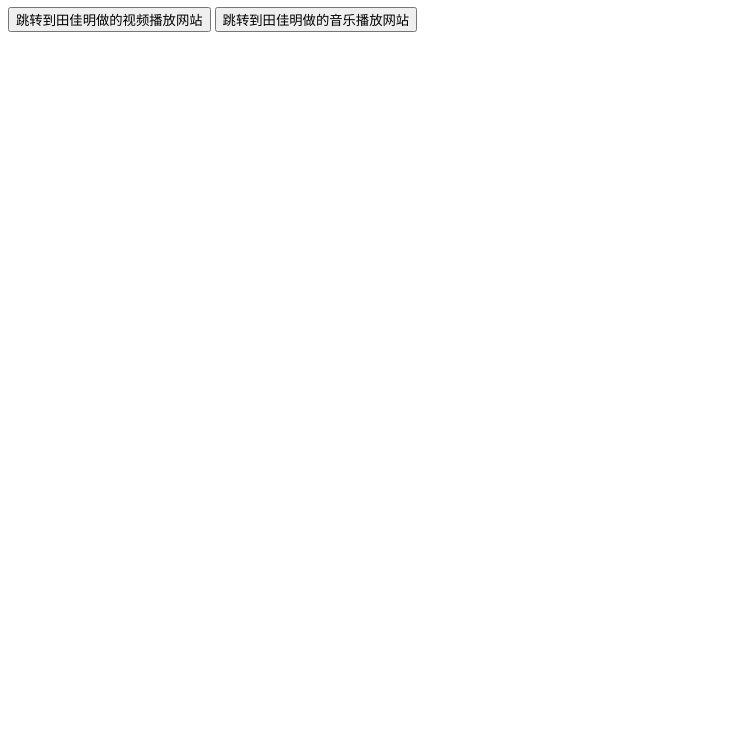
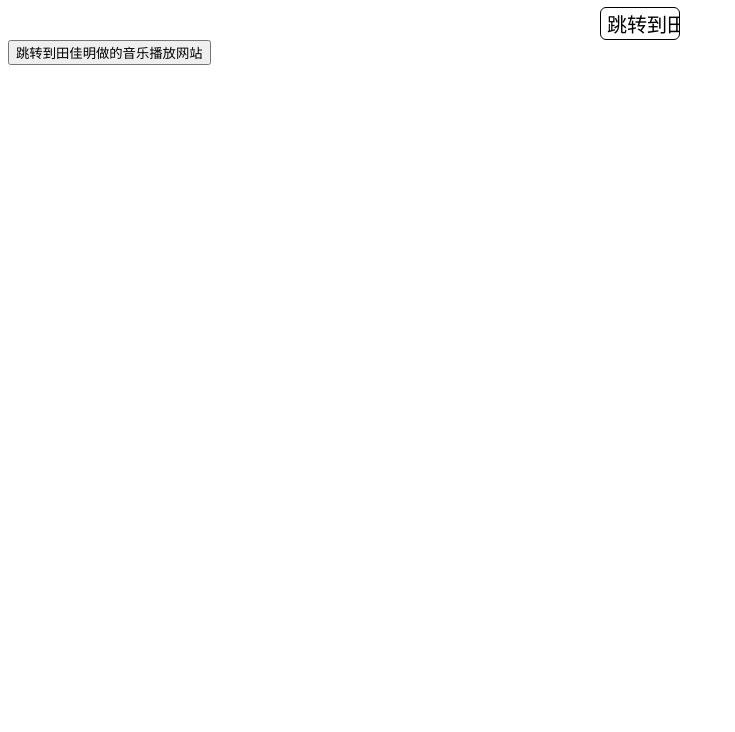
Before and after one commit to mingmingtian/mingmingtian.github.io, a plain HTML site: page index.html in a window 1280 px wide. Shown: the part 68-800 px from the top of the page, without its empty margins (0-735 px from the left). Drawn offline with Linux system fonts and the light colour scheme.

Commit message:
Update index.html

```diff
--- a/index.html
+++ b/index.html
@@ -1,3 +1,15 @@
 <h1>这里是田佳明的豪华网站 </h1>
-<input type="button" name="" id="" value="跳转到田佳明做的视频播放网站" onclick="javascrtpt:window.location.href='https://www.bilibili.com/'"/>
+<input style type="button" name="" id="bid" value="跳转到田佳明做的视频播放网站" onclick="javascrtpt:window.location.href='https://www.bilibili.com/'"/>
 <input type="button" name="" id="" value="跳转到田佳明做的音乐播放网站" onclick="javascrtpt:window.location.href='https://music.163.com//'"/>
+<style type="text/css">
+  #bid{
+				outline:none;
+				font-size: 20px;
+				background: white;
+				width: 80px;
+				margin: 0 auto;
+				display: block;
+				border: 1px solid black;
+				border-radius: 6px;
+			}
+  </style>
```
